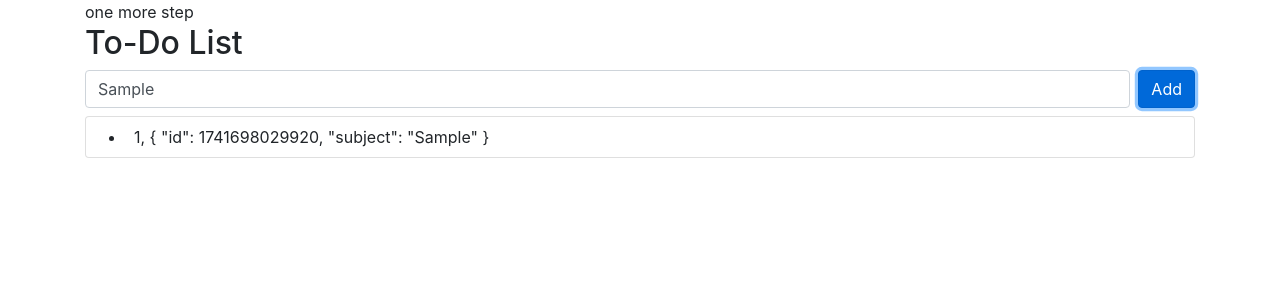
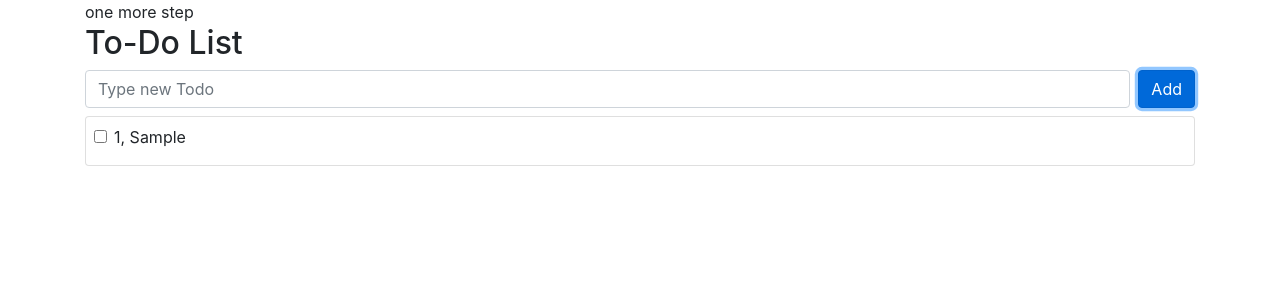
Before and after one commit to hyunsuk1111/vue3-project, a Vue app: page / in a window 1280 px wide. Both pictures are taken after typing "Sample" into the empty fields and a click on the button "Add". Shown: the top 300 px of the page. Built offline with nearby package versions, Linux system fonts and the light colour scheme.

Commit message:
FEAT : 디자인 및 체크박스 바인딩 적용
디자인 수정
체크박스 바인딩 적용

```diff
--- a/src/App.vue
+++ b/src/App.vue
@@ -13,9 +13,14 @@
       </div>
       <div v-show="hasError" style="color: red;">This field cannot be empty</div>
     </form>
-    <ul class="card mt-2">
-      <li class="card-body p-2" v-for="(item, index) in todoList" :key="index">{{ index + 1 }}, {{ item }}</li>
-    </ul>
+    <div class="card mt-2" v-for="(item, index) in todoList" :key="index">
+      <div class="card-body p-2">
+        <div class="form-check">
+          <input class="form-check-input" type="checkbox" v-model="item.completed">
+          <label class="form-check-lable">{{ index + 1 }}, {{ item.subject }}</label>
+        </div>
+      </div>
+    </div>
   </div>
 </template>
 
@@ -34,12 +39,14 @@ import { reactive } from 'vue';
             hasError.value = true;
           } else {
             todoList.push({
-              id : Date.now(),
-              subject : todo.value,
+              id: Date.now(),
+              subject: todo.value,
+              completed: false,
             });
 
             hasError.value = false;
           }
+          todo.value = '';
         };
 
       return {
```
